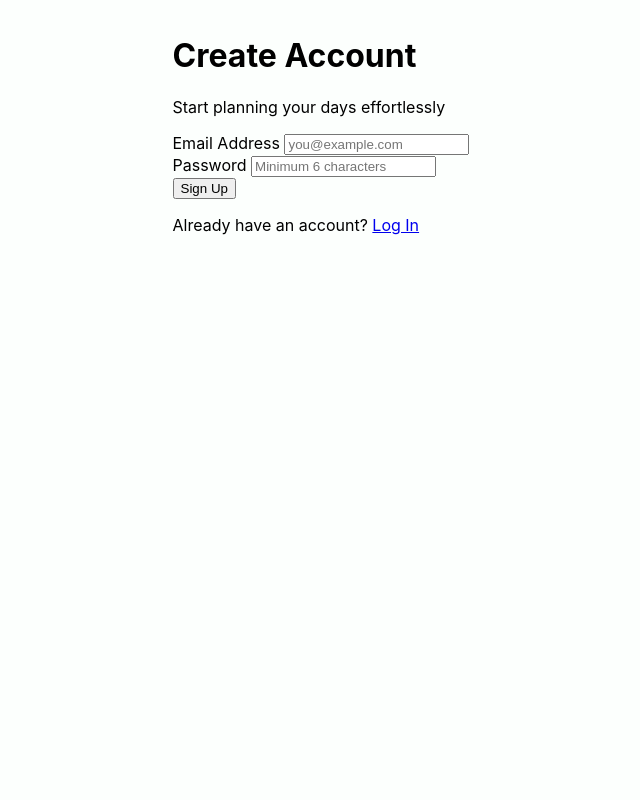
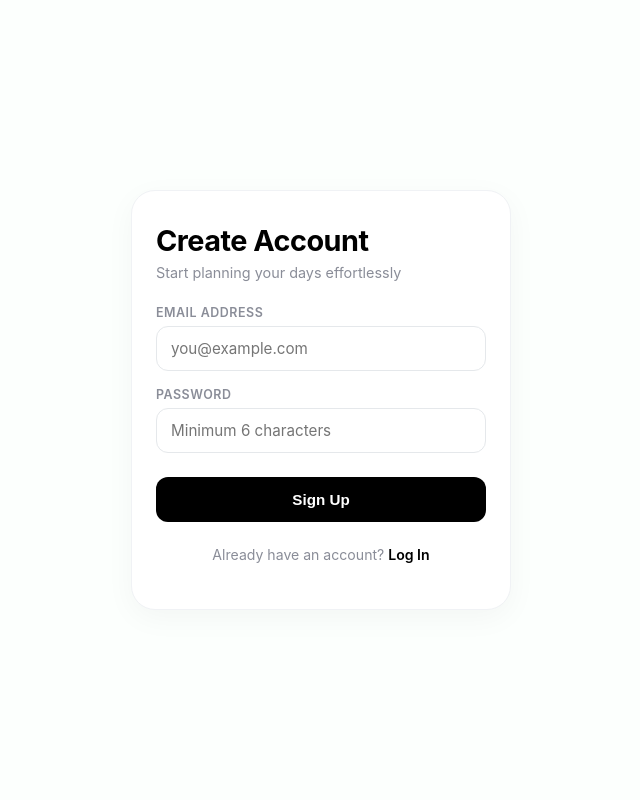
Before and after one commit to meadil/plan-tomorrow, a Flask app: page /signup in a window 1280 px wide. Shown: the whole page, without its empty margins (319-959 px from the left). Run offline with Flask 3, Linux system fonts and the light colour scheme.

Commit message:
Updated login and signup UI design

```diff
--- a/website/static/style.css
+++ b/website/static/style.css
@@ -275,7 +275,7 @@ body {
     transform: scale(0.92);
 }
 
-/* iOS Bottom Sheet / Bottom Drawer */
+/* Bottom Sheet / Bottom Drawer */
 .drawer-overlay {
     position: fixed;
     top: 0;
@@ -434,3 +434,124 @@ body {
 .btn-danger:active {
     transform: scale(0.98);
 }
+
+/* Authentication Pages (login.html & signup.html) */
+body.auth-body {
+    justify-content: center;
+    padding: 20px 16px;
+}
+
+.auth-container {
+    width: 100%;
+    max-width: 380px;
+    padding: 32px 24px;
+    background-color: #ffffff;
+    border-radius: 24px;
+    border: 1px solid #f0f2f5;
+    box-shadow: 0 8px 30px rgba(0, 0, 0, 0.04);
+}
+
+.auth-title {
+    font-size: 1.8rem;
+    font-weight: 700;
+    color: #000000;
+    margin: 0 0 6px 0;
+    letter-spacing: -0.5px;
+}
+
+.auth-subtitle {
+    font-size: 0.9rem;
+    color: #8a8d98;
+    margin: 0 0 24px 0;
+}
+
+.auth-alert {
+    padding: 11px 14px;
+    border-radius: 12px;
+    font-size: 0.85rem;
+    font-weight: 500;
+    margin-bottom: 20px;
+}
+
+.auth-alert.alert-error {
+    background-color: #fef2f2;
+    color: #dc2626;
+    border: 1px solid #fee2e2;
+}
+
+.auth-alert.alert-info {
+    background-color: #f0fdf4;
+    color: #16a34a;
+    border: 1px solid #dcfce7;
+}
+
+.auth-form {
+    display: flex;
+    flex-direction: column;
+    gap: 16px;
+}
+
+.auth-field {
+    display: flex;
+    flex-direction: column;
+    gap: 6px;
+}
+
+.auth-field label {
+    font-size: 0.78rem;
+    font-weight: 600;
+    color: #8a8d98;
+    text-transform: uppercase;
+    letter-spacing: 0.5px;
+}
+
+.auth-field input {
+    width: 100%;
+    padding: 12px 14px;
+    border: 1.5px solid #e5e8eb;
+    border-radius: 12px;
+    font-size: 0.95rem;
+    font-family: inherit;
+    outline: none;
+    transition: border-color 0.2s ease, box-shadow 0.2s ease;
+}
+
+.auth-field input:focus {
+    border-color: #000000;
+    box-shadow: 0 0 0 3px rgba(0, 0, 0, 0.05);
+}
+
+.auth-btn {
+    width: 100%;
+    background-color: #000000;
+    color: #ffffff;
+    border: none;
+    padding: 14px;
+    border-radius: 12px;
+    font-size: 0.95rem;
+    font-weight: 600;
+    cursor: pointer;
+    margin-top: 8px;
+    transition: transform 0.1s ease, opacity 0.2s ease;
+}
+
+.auth-btn:active {
+    transform: scale(0.98);
+}
+
+.auth-footer {
+    text-align: center;
+    font-size: 0.88rem;
+    color: #8a8d98;
+    margin-top: 24px;
+}
+
+.auth-footer a {
+    color: #000000;
+    font-weight: 600;
+    text-decoration: none;
+}
+
+.auth-footer a:hover {
+    text-decoration: underline;
+}
```
